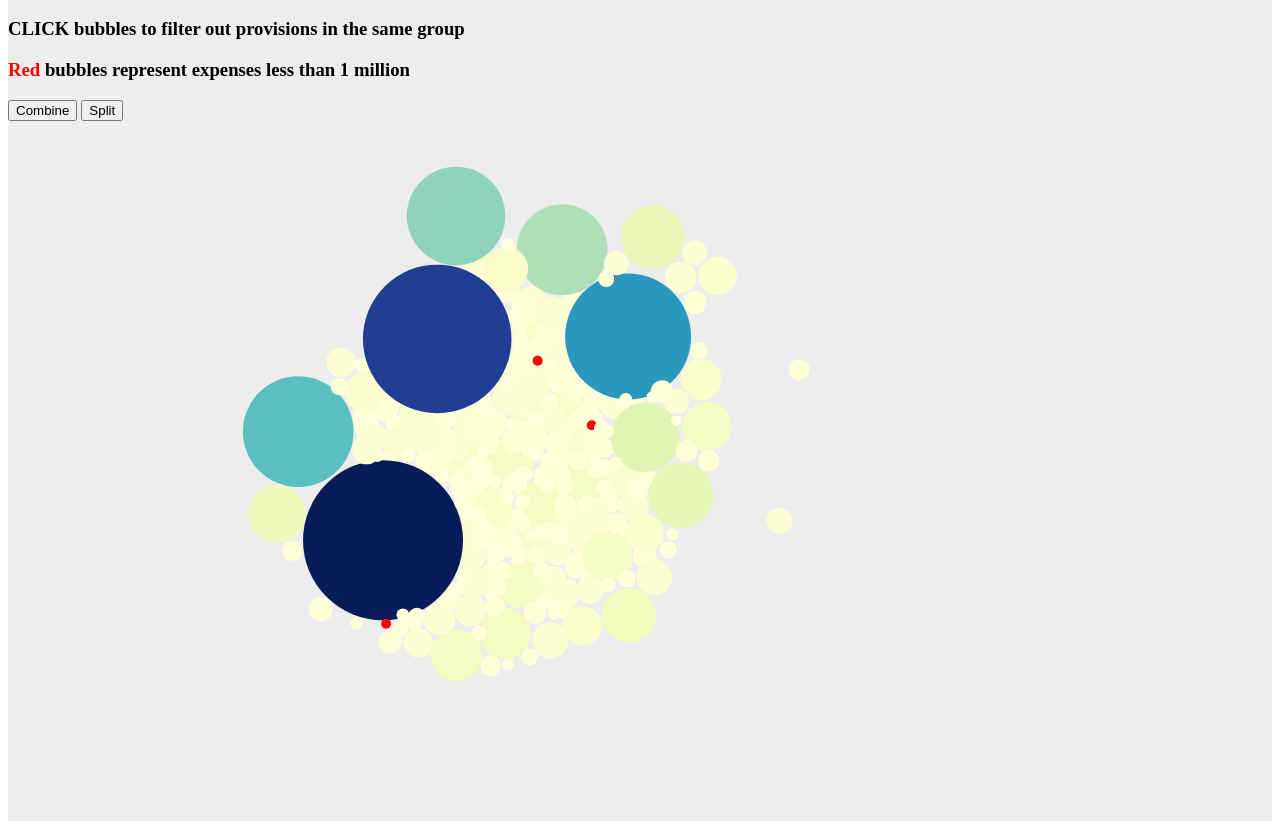
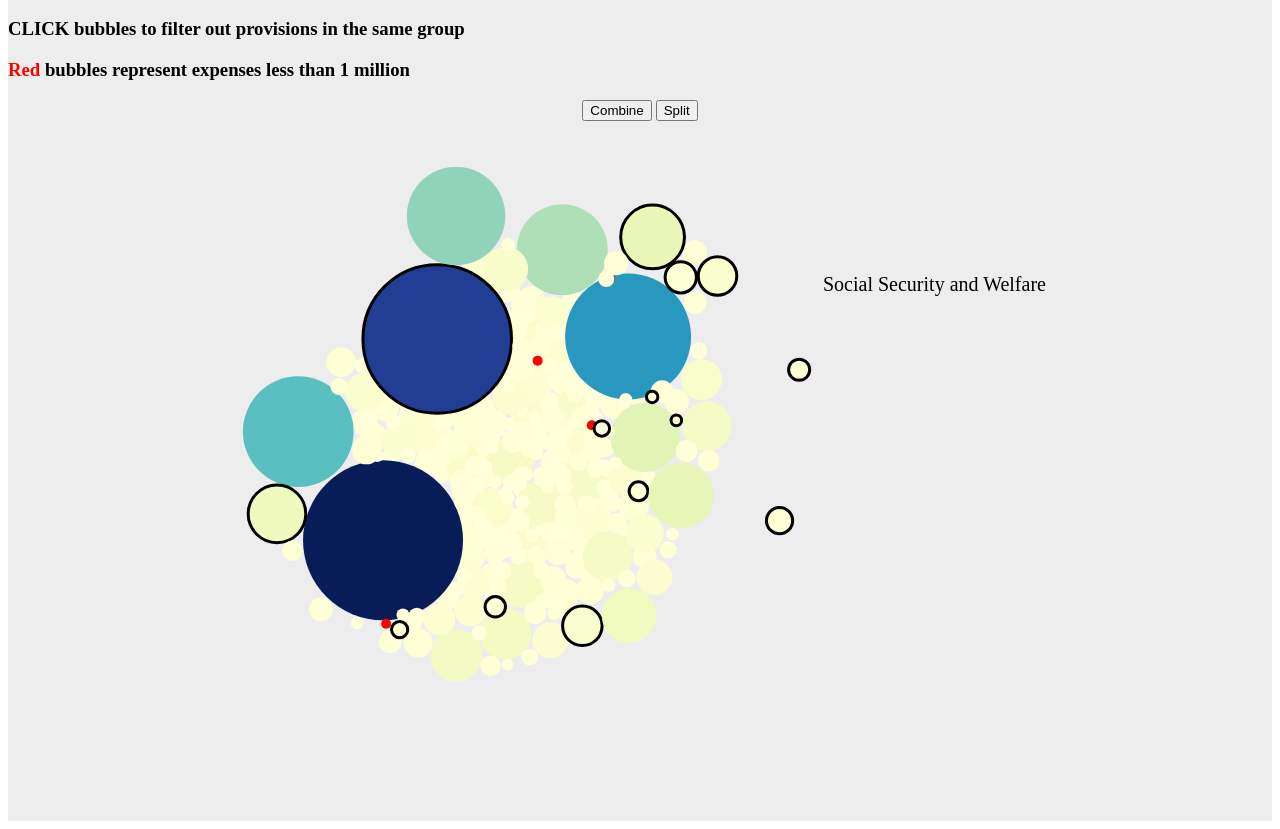
Before and after one commit to Roytangrb/Budget2018, a plain HTML site: page fin_provision/index.html in a window 1280 px wide. Both pictures are taken after a click on the button "Split". Shown: the part 48-877 px from the top of the page. Drawn offline with nearby package versions, Linux system fonts and the light colour scheme; animation ran at ten frames a second.

Commit message:
split label

```diff
--- a/fin_provision/fin.js
+++ b/fin_provision/fin.js
@@ -21,8 +21,15 @@ function fin() {
 	//1. get the bubbles forced to the center of the group
 	//2. make the bubbles not collide
 	var strength = 0.03;
+	var grpLabel = group.append("text")
+				.attr("x", 300)
+				.attr("y", -150)
+				.html("Social Security and Welfare")
+				.attr("style", "font-size:20px")
+				.attr("visibility", "hidden");
 
 	var forceX = d3.forceX(0).strength(strength);
+	var forceY = d3.forceY(0).strength(strength);
 
 	var simulation = d3.forceSimulation()
 		.force("x", forceX)
@@ -71,7 +78,8 @@ function fin() {
 			}) // need to change the color according to the category(0 expense highlight)
 
 			//filter out same group bubbles and add stroke
-			.on("click", function(d){
+			.on("click", clicked);
+			function clicked (d){
 				bubbles.attr("stroke-width", 0);
 				var grp = d["Head"];
 				bubbles.each(function(d){
@@ -79,8 +87,7 @@ function fin() {
 						d3.select(this).attr("stroke", "black").attr("stroke-width", 3);
 					}
 				});
-				console.log(d);
-			});
+			}
 
 			//add tooltip
 			bubbles
@@ -105,19 +112,29 @@ function fin() {
       		simulation.force("x", forceX)
       			.alphaTarget(0.02)
       			.restart();
+
+      		grpLabel.style("visibility", "hidden");
       	});
 
       	d3.select("#split").on("click", function(){
       		console.log("split");
       		forceX = d3.forceX(function(d){
 						if (+d["Head"] === 170){
+							clicked(d);
 							return 400;
 						} else {
 							return -100;
 						}}).strength(strength);
+
+      		forceY = d3.forceY(0).strength(strength);
+      		simulation.force("y", forceY);
       		simulation.force("x", forceX)
       			.alphaTarget(0.5)
       			.restart();
+      			//.alphaDecay();
+
+      		//append split cluster's text
+			grpLabel.style("visibility", "visible");
       	});
 
 		//add text label
@@ -143,4 +160,5 @@ function fin() {
 
 		console.log("update 7, March 2018");
 	}
+
 }
--- a/fin_provision/index.html
+++ b/fin_provision/index.html
@@ -8,6 +8,15 @@
 		.chart {
 			background-color: rgba(220, 220, 220, 0.5);
 		}
+
+		.buttonWrapper {
+			text-align: center;
+		}
+
+		#combine #split {
+    		position: absolute;
+    		top: 50%;
+		}
 	</style>
 </head>
 
@@ -17,8 +26,11 @@
 		<h1>2018 Budget - 2016-2017 Actual Financial Provision</h1>
 		<h3>CLICK bubbles to filter out provisions in the same group</h3>
 		<h3><span style="color:red">Red</span> bubbles represent expenses less than 1 million</h3>
-		<button id="combine">Combine</button>
-		<button id="split">Split</button>
+		<div class="buttonWrapper">
+			<button id="combine">Combine</button>
+			<button id="split">Split</button>
+		</div>
+
 		</div>
 		<svg id="canvas1"></svg>
 		<script type="text/javascript">
```
